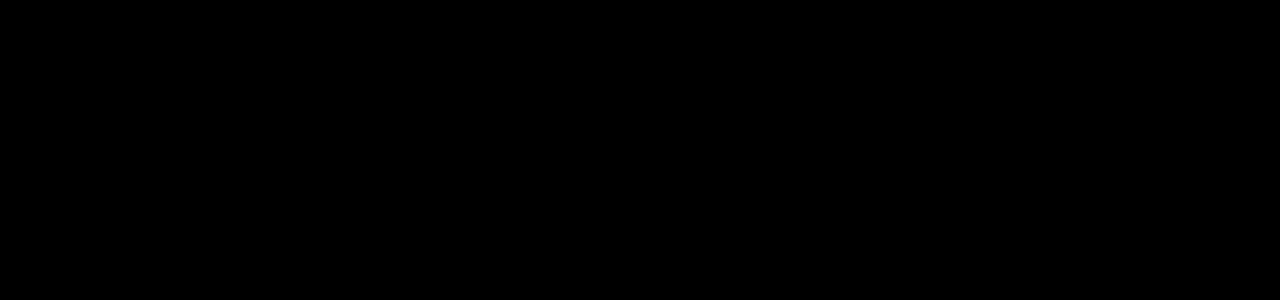
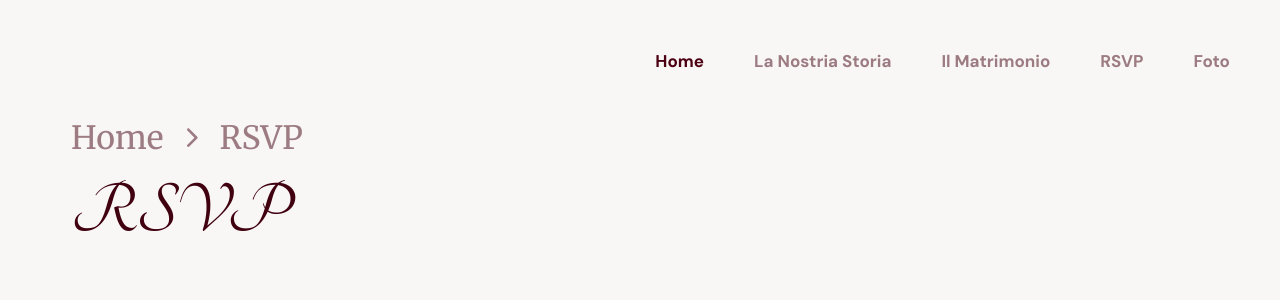
Before and after one commit to Rau7/martales, a React (Create React App) app: page /rsvp in a window 1280 px wide. Before the commit this address had no page. Shown: the top 300 px of the page. Built offline with nearby package versions, Linux system fonts and the light colour scheme.

Commit message:
bread-crumb added

```diff
--- a/src/App.js
+++ b/src/App.js
@@ -7,7 +7,7 @@
   return (
     <Routes>
       <Route exact path="/" element={<Home />} />
-      <Route exact path="/" element={<Rsvp />} />
+      <Route exact path="/rsvp" element={<Rsvp />} />
     </Routes>
   );
 }
--- /dev/null
+++ b/src/components/BreadCrumb.jsx
@@ -0,0 +1,29 @@
+import React from "react";
+import "../styles/bread_crumb.scss";
+
+const BreadCrumb = () => {
+  return (
+    <div className="bread-crumb">
+      <div className="links">
+        <ul className="bread-crumb-list">
+          <li>
+            <a href="Home">Home</a>
+          </li>
+          <li>
+            <svg xmlns="http://www.w3.org/2000/svg" viewBox="0 0 384 512">
+              <path d="M342.6 233.4c12.5 12.5 12.5 32.8 0 45.3l-192 192c-12.5 12.5-32.8 12.5-45.3 0s-12.5-32.8 0-45.3L274.7 256 105.4 86.6c-12.5-12.5-12.5-32.8 0-45.3s32.8-12.5 45.3 0l192 192z" />
+            </svg>
+          </li>
+          <li>
+            <a href="#page">RSVP</a>
+          </li>
+        </ul>
+      </div>
+      <div className="page-title">
+        <h1>RSVP</h1>
+      </div>
+    </div>
+  );
+};
+
+export default BreadCrumb;
--- a/src/pages/Rsvp.jsx
+++ b/src/pages/Rsvp.jsx
@@ -1,12 +1,15 @@
 import React from "react";
 import Navbar from "../components/Navbar";
 import Footer from "../components/Footer";
+import BreadCrumb from "../components/BreadCrumb";
+import "../styles/rsvp.scss";
 
 const Rsvp = () => {
   return (
     <>
       <Navbar />
-      <Footer />
+      <BreadCrumb />
+      {/* <Footer /> */}
     </>
   );
 };
--- /dev/null
+++ b/src/styles/bread_crumb.scss
@@ -0,0 +1,57 @@
+@import url("https://fonts.googleapis.com/css2?family=DM+Sans:wght@400;500;700&family=Merriweather:wght@400;700&family=Tangerine:wght@400;700&display=swap");
+
+$white-bg: #f9f7f5;
+$red-bg: #64313e;
+$red-text: rgba(64, 0, 16, 0.8);
+$claret-red: #400010;
+$claret-light: rgba(64, 0, 16, 0.5);
+
+.bread-crumb {
+  position: relative;
+  top: 10rem;
+  background-color: transparent;
+  width: 100%;
+  height: 100%;
+  color: white;
+  font-family: "Tangerine", sans-serif;
+  display: grid;
+  align-items: center;
+  grid-template-columns: repeat(18, 1fr);
+  grid-template-rows: repeat(2, 1fr);
+  .links {
+    grid-column: 2 / 18;
+    grid-row: 1;
+    .bread-crumb-list {
+      font-family: "Merriweather";
+      display: flex;
+      gap: 2rem;
+      color: $claret-light;
+      list-style-type: none;
+      a {
+        font-size: 3.2rem;
+        text-decoration: none;
+        color: inherit;
+        &:hover {
+          color: $claret-red;
+          transition: all 0.4s;
+        }
+      }
+      li {
+        display: flex;
+        justify-items: center;
+        align-items: center;
+        svg {
+          fill: $claret-light;
+          width: 1.6rem;
+          width: 1.6rem;
+        }
+      }
+    }
+  }
+  .page-title {
+    grid-column: 2/18;
+    grid-row: 2;
+    color: $claret-red;
+    font-size: 12rem;
+  }
+}
--- a/src/styles/rsvp.scss
+++ b/src/styles/rsvp.scss
@@ -10,15 +10,11 @@
 $white-bg: #f9f7f5;
 $red-bg: #64313e;
 $red-text: rgba(64, 0, 16, 0.8);
+$claret-red: #400010;
+$claret-light: rgba(64, 0, 16, 0.5);
 
 body {
-  background-color: black;
-  color: black;
-  font-family: "Tangerine", sans-serif;
-  overflow-x: hidden;
-  position: relative;
+  width: 100%;
+  height: 100%;
+  background-color: $white-bg !important;
 }
-
-img {
-  width: 100%;
-}
```
Also changed, not shown: src/pages/Home.jsx (+0 -36 lines).
